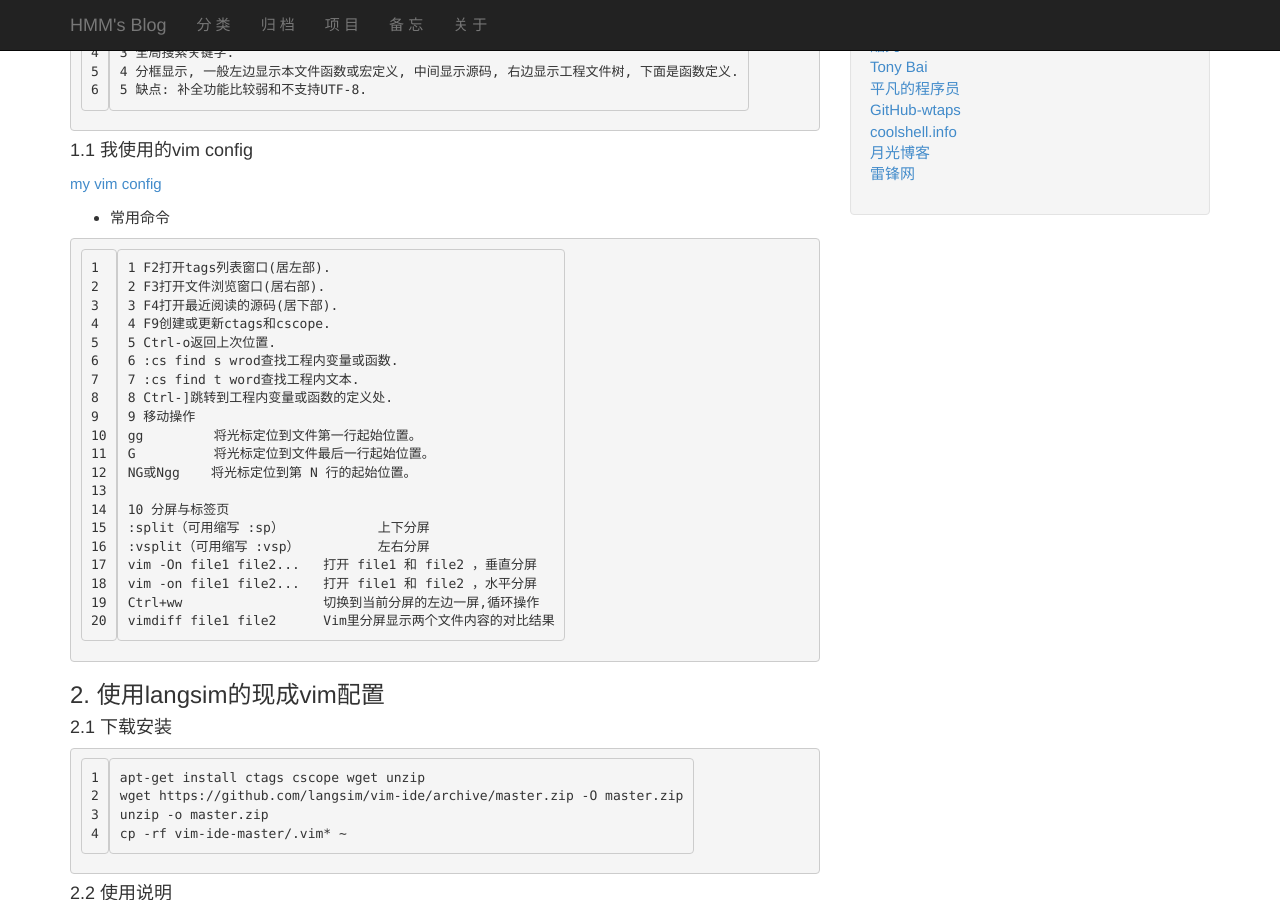
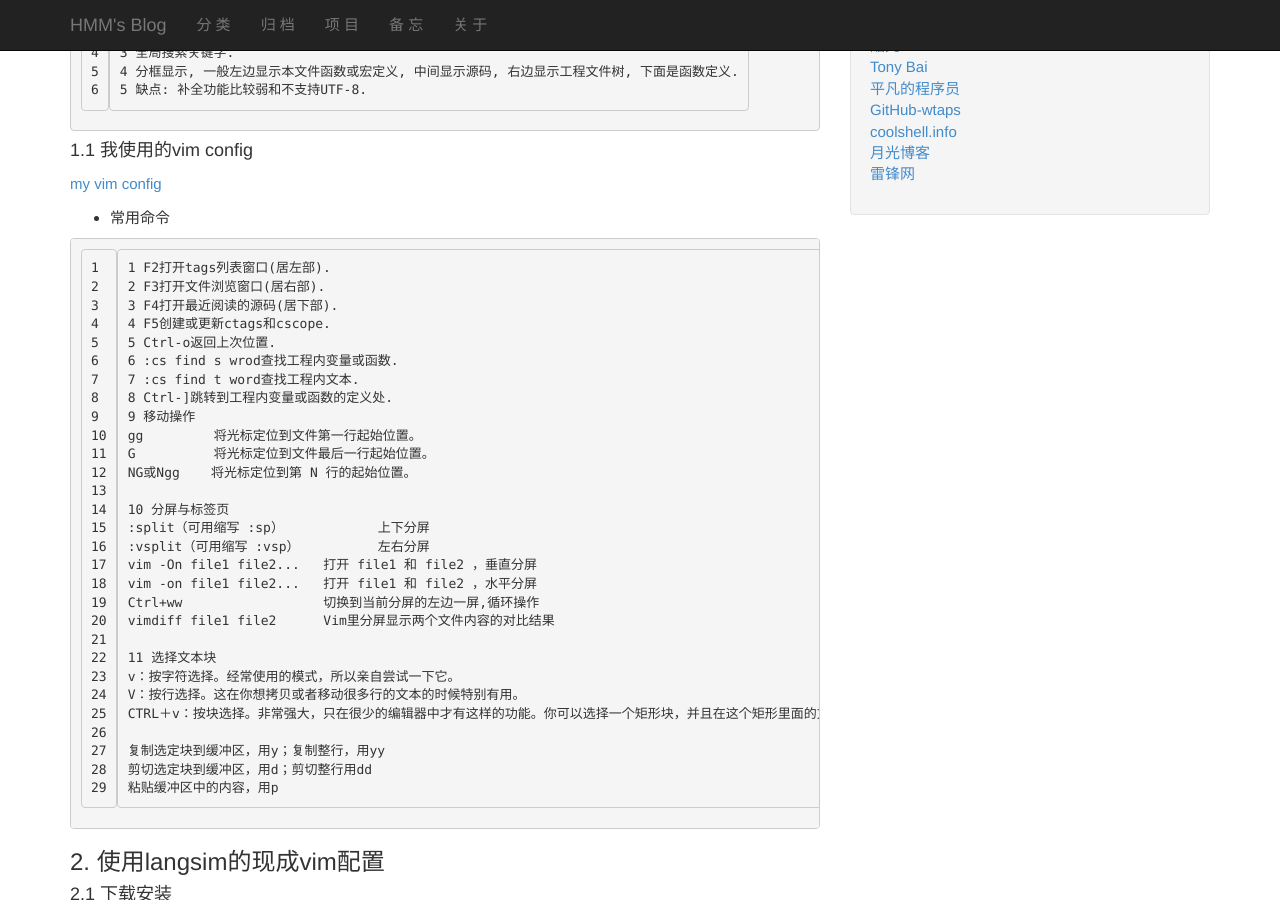
Before and after one commit to richardhmm/blog, a Jekyll site: the page built from _posts/blog/Tech/2016-4-14-vim-c-c++-plugin-guide.md, in a window 1280 px wide and 900 px high, scrolled down 269 px. Built offline with Jekyll 4.4.1, drawn with Linux system fonts in a browser that asks for light colours; comment, search, counter and statistics services are not loaded.

Commit message:
add more cmd

```diff
--- a/_posts/blog/Tech/2016-4-14-vim-c-c++-plugin-guide.md
+++ b/_posts/blog/Tech/2016-4-14-vim-c-c++-plugin-guide.md
@@ -27,7 +27,7 @@ source insight常用功能:
 1 F2打开tags列表窗口(居左部).
 2 F3打开文件浏览窗口(居右部).
 3 F4打开最近阅读的源码(居下部).
-4 F9创建或更新ctags和cscope.
+4 F5创建或更新ctags和cscope.
 5 Ctrl-o返回上次位置.
 6 :cs find s wrod查找工程内变量或函数.
 7 :cs find t word查找工程内文本.
@@ -44,6 +44,15 @@ vim -On file1 file2...   打开 file1 和 file2 ，垂直分屏
 vim -on file1 file2...   打开 file1 和 file2 ，水平分屏
 Ctrl+ww                  切换到当前分屏的左边一屏,循环操作
 vimdiff file1 file2      Vim里分屏显示两个文件内容的对比结果
+
+11 选择文本块
+v：按字符选择。经常使用的模式，所以亲自尝试一下它。
+V：按行选择。这在你想拷贝或者移动很多行的文本的时候特别有用。
+CTRL＋v：按块选择。非常强大，只在很少的编辑器中才有这样的功能。你可以选择一个矩形块，并且在这个矩形里面的文本会被高亮。
+
+复制选定块到缓冲区，用y；复制整行，用yy
+剪切选定块到缓冲区，用d；剪切整行用dd
+粘贴缓冲区中的内容，用p
 ~~~
 
 ### 2. 使用langsim的现成vim配置 ###
```
